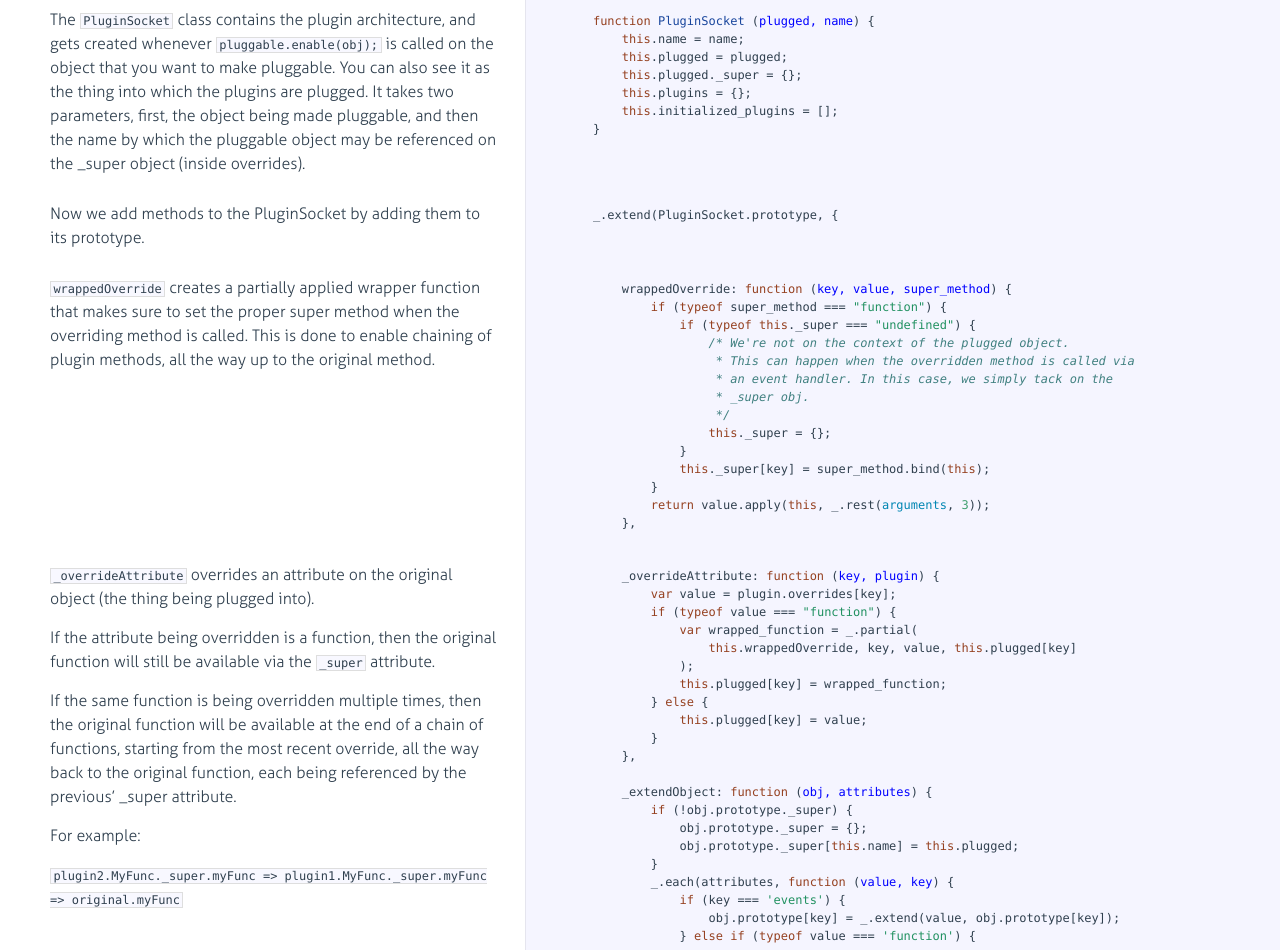
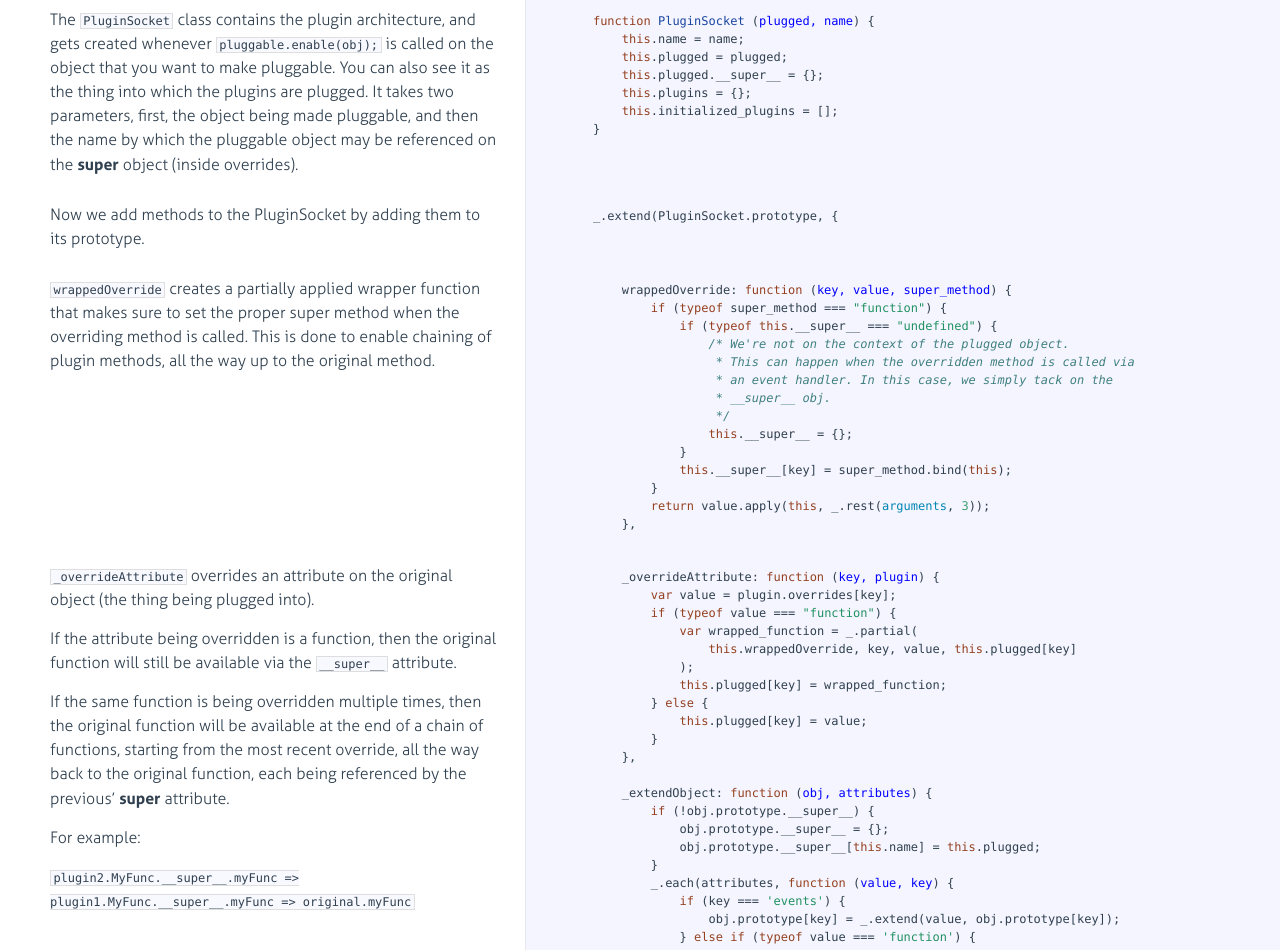
Before and after one commit to conversejs/pluggable.js, a website: page docs/pluggable.html in a window 1280 px wide. Shown: the part 494-1444 px from the top of the page. Drawn offline with Linux system fonts and the light colour scheme.

Commit message:
Use simpler language.

```diff
--- a/docs/pluggable.html
+++ b/docs/pluggable.html
@@ -48,7 +48,7 @@
               <div class="pilwrap ">
                 <a class="pilcrow" href="#section-2">&#182;</a>
               </div>
-              <p>Pluggable.js enables you to make your Javascript code pluggable while still
+              <p>Pluggable.js lets you to make your Javascript code pluggable while still
 keeping sensitive objects and data private through closures.</p>
 
             </div>
@@ -80,14 +80,14 @@ that you want to make pluggable.
 You can also see it as the thing into which the plugins are plugged.
 It takes two parameters, first, the object being made pluggable, and
 then the name by which the pluggable object may be referenced on the
-_super object (inside overrides).</p>
+<strong>super</strong> object (inside overrides).</p>
 
             </div>
 
             <div class="content"><div class='highlight'><pre>    <span class="hljs-function"><span class="hljs-keyword">function</span> <span class="hljs-title">PluginSocket</span> (<span class="hljs-params">plugged, name</span>) </span>{
         <span class="hljs-keyword">this</span>.name = name;
         <span class="hljs-keyword">this</span>.plugged = plugged;
-        <span class="hljs-keyword">this</span>.plugged._super = {};
+        <span class="hljs-keyword">this</span>.plugged.__super__ = {};
         <span class="hljs-keyword">this</span>.plugins = {};
         <span class="hljs-keyword">this</span>.initialized_plugins = [];
     }</pre></div></div>
@@ -127,15 +127,15 @@ original method.</p>
 
             <div class="content"><div class='highlight'><pre>        wrappedOverride: <span class="hljs-function"><span class="hljs-keyword">function</span> (<span class="hljs-params">key, value, super_method</span>) </span>{
             <span class="hljs-keyword">if</span> (<span class="hljs-keyword">typeof</span> super_method === <span class="hljs-string">"function"</span>) {
-                <span class="hljs-keyword">if</span> (<span class="hljs-keyword">typeof</span> <span class="hljs-keyword">this</span>._super === <span class="hljs-string">"undefined"</span>) {
+                <span class="hljs-keyword">if</span> (<span class="hljs-keyword">typeof</span> <span class="hljs-keyword">this</span>.__super__ === <span class="hljs-string">"undefined"</span>) {
                     <span class="hljs-comment">/* We're not on the context of the plugged object.
                      * This can happen when the overridden method is called via
                      * an event handler. In this case, we simply tack on the
-                     * _super obj.
+                     * __super__ obj.
                      */</span>
-                    <span class="hljs-keyword">this</span>._super = {};
+                    <span class="hljs-keyword">this</span>.__super__ = {};
                 }
-                <span class="hljs-keyword">this</span>._super[key] = super_method.bind(<span class="hljs-keyword">this</span>);
+                <span class="hljs-keyword">this</span>.__super__[key] = super_method.bind(<span class="hljs-keyword">this</span>);
             }
             <span class="hljs-keyword">return</span> value.apply(<span class="hljs-keyword">this</span>, _.rest(<span class="hljs-built_in">arguments</span>, <span class="hljs-number">3</span>));
         },</pre></div></div>
@@ -152,14 +152,14 @@ original method.</p>
               <p><code>_overrideAttribute</code> overrides an attribute on the original object
 (the thing being plugged into).</p>
 <p>If the attribute being overridden is a function, then the original
-function will still be available via the <code>_super</code> attribute.</p>
+function will still be available via the <code>__super__</code> attribute.</p>
 <p>If the same function is being overridden multiple times, then
 the original function will be available at the end of a chain of
 functions, starting from the most recent override, all the way
 back to the original function, each being referenced by the
-previous’ _super attribute.</p>
+previous’ <strong>super</strong> attribute.</p>
 <p>For example:</p>
-<p><code>plugin2.MyFunc._super.myFunc =&gt; plugin1.MyFunc._super.myFunc =&gt; original.myFunc</code></p>
+<p><code>plugin2.MyFunc.__super__.myFunc =&gt; plugin1.MyFunc.__super__.myFunc =&gt; original.myFunc</code></p>
 
             </div>
 
@@ -176,9 +176,9 @@ previous’ _super attribute.</p>
         },
 
         _extendObject: <span class="hljs-function"><span class="hljs-keyword">function</span> (<span class="hljs-params">obj, attributes</span>) </span>{
-            <span class="hljs-keyword">if</span> (!obj.prototype._super) {
-                obj.prototype._super = {};
-                obj.prototype._super[<span class="hljs-keyword">this</span>.name] = <span class="hljs-keyword">this</span>.plugged;
+            <span class="hljs-keyword">if</span> (!obj.prototype.__super__) {
+                obj.prototype.__super__ = {};
+                obj.prototype.__super__[<span class="hljs-keyword">this</span>.name] = <span class="hljs-keyword">this</span>.plugged;
             }
             _.each(attributes, <span class="hljs-function"><span class="hljs-keyword">function</span> (<span class="hljs-params">value, key</span>) </span>{
                 <span class="hljs-keyword">if</span> (key === <span class="hljs-string">'events'</span>) {
@@ -385,7 +385,7 @@ which will be attached to the plugins.</p>
 <ul>
 <li><code>object</code>: The object that gets made pluggable.</li>
 <li><code>name</code>: The string name by which the now pluggable object
-  may be referenced on the _super obj (in overrides).
+  may be referenced on the <strong>super</strong> obj (in overrides).
   The default value is “plugged”.</li>
 <li><code>attrname</code>: The string name of the attribute on the now
   pluggable object, which refers to the PluginSocket instance
--- a/package.json
+++ b/package.json
@@ -1,7 +1,7 @@
 {
   "name": "pluggable.js",
   "version": "0.0.1",
-  "description": "Enables you to make your Javascript code pluggable while still keeping sensitive objects and data private through closures.",
+  "description": "Lets you make your JS code pluggable while still keeping sensitive objects and data private through closures.",
   "main": "pluggable.js",
   "scripts": {
     "test": "echo \"Error: no test specified\" && exit 1"
--- a/pluggable.js
+++ b/pluggable.js
@@ -7,7 +7,7 @@
                  /____//____/                    /___/
  */
 
-// Pluggable.js enables you to make your Javascript code pluggable while still
+// Pluggable.js lets you to make your Javascript code pluggable while still
 // keeping sensitive objects and data private through closures.
 
 /* Start AMD header */
```
Also changed, not shown: README.md.
